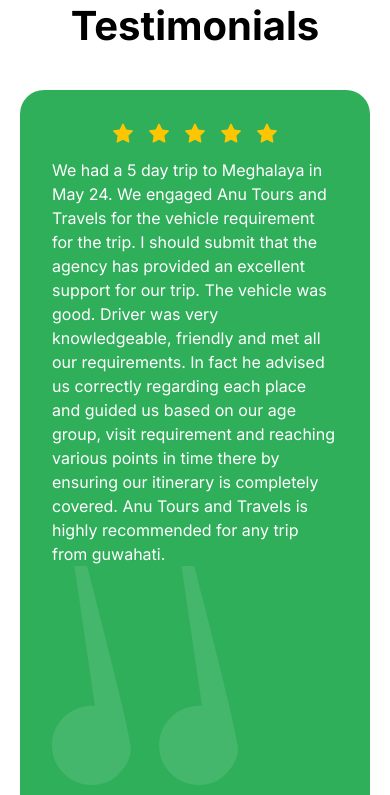
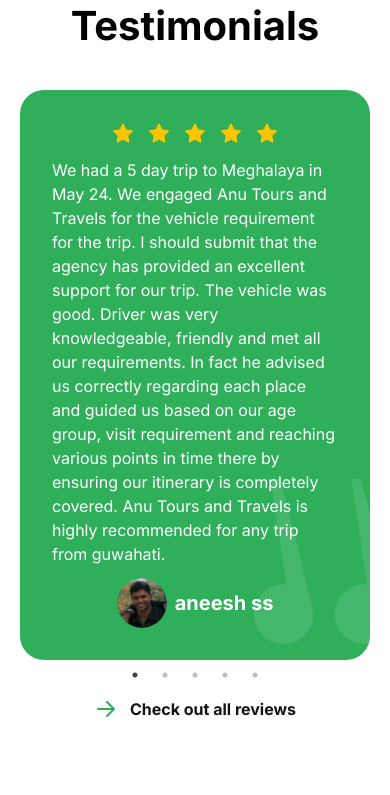
Before and after one commit to rush33/anu-taxi, a Next.js app: page / in a window 390 px wide. Shown: the part 1156-1951 px from the top of the page. Built offline with nearby package versions, Linux system fonts and the light colour scheme.

Commit message:
Fixed Review Card in mobile devices

```diff
--- a/app/globals.css
+++ b/app/globals.css
@@ -148,11 +148,15 @@
 
   /* Hero */
   .hero-child1 {
-    @apply flex flex-col justify-center mt-8 lg:w-1/2 lg:mt-10
+    @apply flex flex-col justify-center mt-8 lg:w-1/2 lg:mt-10;
   }
 
   .hero-child2 {
     @apply flex items-center justify-center;
+  }
+
+  .camp-quote {
+    @apply absolute -right-6 bottom-4 w-[140px] lg:bottom-10 xl:-right-8 xl:w-[186px] 3xl:right-0;
   }
 }
 
```
